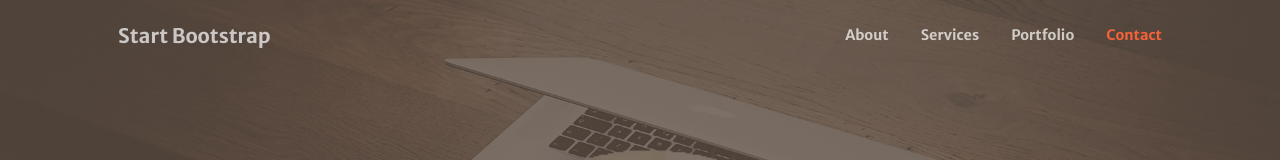
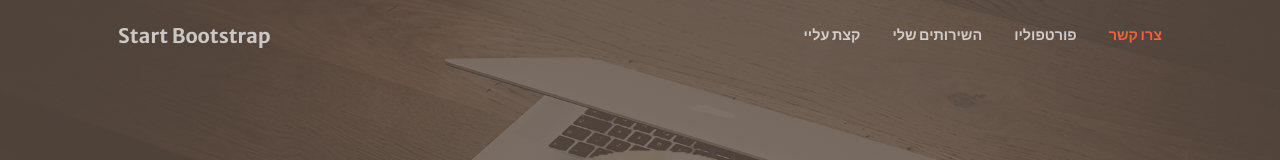
Before and after one commit to nir-harmonic/lotem, a plain HTML site: page index.html in a window 1280 px wide. Shown: the top 160 px of the page. Drawn offline with nearby package versions, Linux system fonts and the light colour scheme; some packages are replaced by stand-ins of ours; a script that the page names is missing.

Commit message:
Update index.html

```diff
--- a/index.html
+++ b/index.html
@@ -26,10 +26,10 @@
                 <button class="navbar-toggler navbar-toggler-right" type="button" data-bs-toggle="collapse" data-bs-target="#navbarResponsive" aria-controls="navbarResponsive" aria-expanded="false" aria-label="Toggle navigation"><span class="navbar-toggler-icon"></span></button>
                 <div class="collapse navbar-collapse" id="navbarResponsive">
                     <ul class="navbar-nav ms-auto my-2 my-lg-0">
-                        <li class="nav-item"><a class="nav-link" href="#about">About</a></li>
-                        <li class="nav-item"><a class="nav-link" href="#services">Services</a></li>
-                        <li class="nav-item"><a class="nav-link" href="#portfolio">Portfolio</a></li>
-                        <li class="nav-item"><a class="nav-link" href="#contact">Contact</a></li>
+                        <li class="nav-item"><a class="nav-link" href="#about">קצת עליי</a></li>
+                        <li class="nav-item"><a class="nav-link" href="#services">השירותים שלי</a></li>
+                        <li class="nav-item"><a class="nav-link" href="#portfolio">פורטפוליו</a></li>
+                        <li class="nav-item"><a class="nav-link" href="#contact">צרו קשר</a></li>
                     </ul>
                 </div>
             </div>
```
